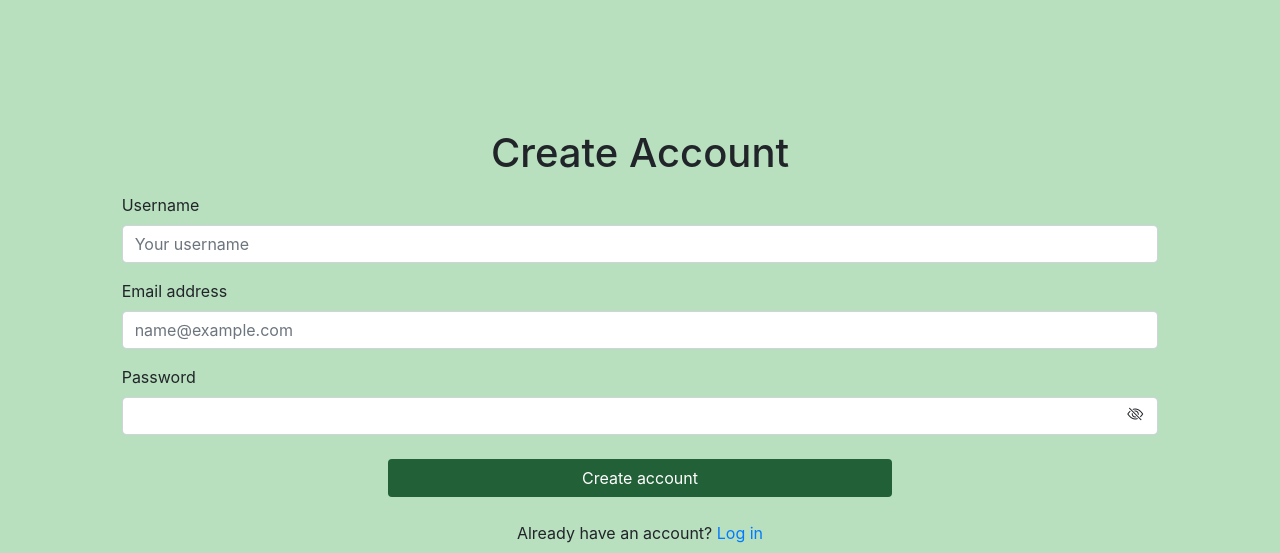
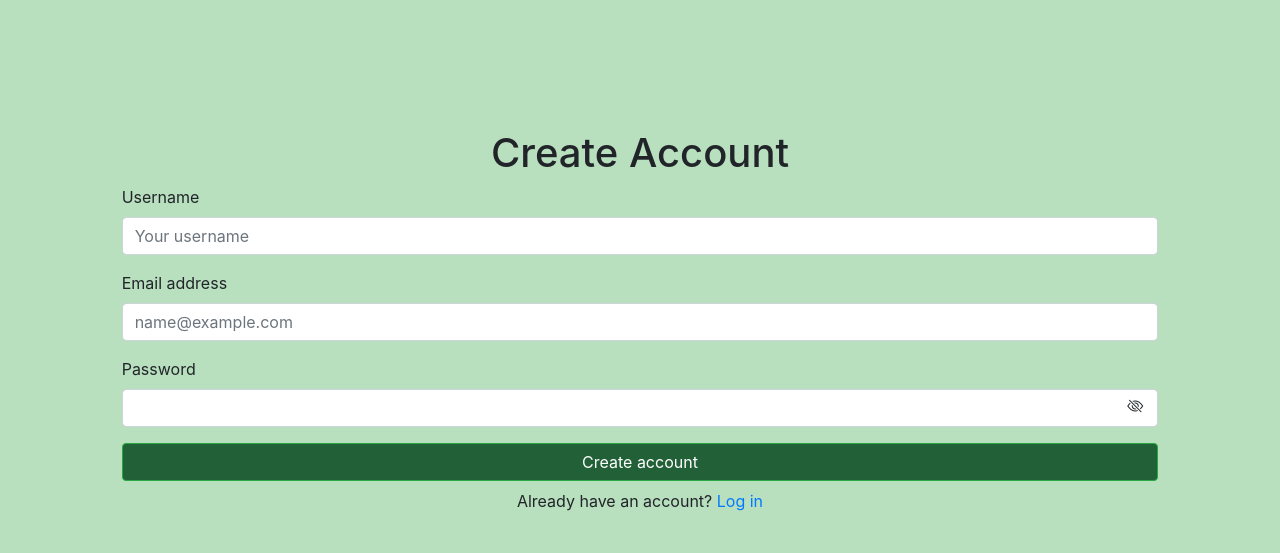
Before and after one commit to Fre0Grella/AgroNET, a PHP site: page /register.html in a window 1280 px wide. Shown: the part 422-975 px from the top of the page. After the commit the page ends 933 px from the top, so only its background shows below. Run offline with PHP 8.4, Linux system fonts and the light colour scheme; some libraries are stand-ins or nearby versions.

Commit message:
register.(html/php/js) is now working,  you can register new users

```diff
--- a/db/db_helper.php
+++ b/db/db_helper.php
@@ -110,7 +110,7 @@ class DatabaseHelper {
         $stmt = $this->db->prepare("SELECT  user_id FROM users WHERE username = ?;");
         $stmt->bind_Param("s", $username);
         $stmt->execute();
-        $result = $stmt->fetch(PDO::FETCH_ASSOC);
+        $result = $stmt->fetch();
         $userid = $result['user_id'];
         $_SESSION['user_id'] = $userid;
     }
--- a/root/js/register.js
+++ b/root/js/register.js
@@ -1,12 +1,14 @@
 function registerUser() {
+    alert("dentrooooo")
     var form = document.getElementById('registerForm');
     var formData = new FormData(form);
 
     var xhr = new XMLHttpRequest();
     xhr.open('POST', '/root/php/register.php', true);
-    xhr.onreadystatechange = function() {
+    xhr.onload = function() {
     if (xhr.readyState == 4 && xhr.status == 200)
     {
+      console.log(xhr.responseText);
       window.location.href = 'home.html';
     }
     else if (xhr.readyState == 4)
--- a/root/newpost.html
+++ b/root/newpost.html
@@ -36,12 +36,15 @@
 
 
     <div class="form-group">
+
     <button type="button" class="btn btn-dark btn-block" onclick="changePostType()">
+
       <div class="row justify-content-center" >
         <div class="col-2">
           <img src="img/icon/greens.svg" class="img-fluid" id="typeImg" name="typeImg">
           <textarea class="form-control" id="category" name="category" rows="1" hidden required>1</textarea>
         </div>
+
       </div>
     </button>
     </div>
--- a/root/php/register.php
+++ b/root/php/register.php
@@ -1,6 +1,8 @@
 <?php
 // connessione al database
 require_once __DIR__ . "/../bootstrap.php";
+
+print_r($_POST);
 
 $username = $_POST['username'];
 $email = $_POST['email'];
--- a/root/register.html
+++ b/root/register.html
@@ -22,23 +22,27 @@
         <div class="conteiner-fluid justify-content-center text-center">
             <h1>Create Account</h1>
         </div>
-        <form action="#" method="post" class="conteiner justify-content-center col-10 offset-1">
-            <div class="username my-3">
-                <label for="userinput" class="form-label">Username</label>
-                <input type="text" class="form-control" id="userinput" placeholder="Your username">
+
+        <form id="registerForm" class="conteiner justify-content-center col-10 offset-1">
+
+            <div class="form-group">
+                <label for="username" class="form-label">Username</label>
+                <input type="text" class="form-control" id="username" name="username" placeholder="Your username" required>
             </div>
-            <div class="email my-3">
-                <label for="emailinput" class="form-label">Email address</label>
-                <input type="email" class="form-control" id="emailinput" placeholder="name@example.com">
+
+            <div class="form-group">
+                <label for="email" class="form-label">Email address</label>
+                <input type="email" class="form-control" id="email" name="email" placeholder="name@example.com" required>
             </div>
-            <div class="password my-3">
+
+            <div class="form-group">
                 <label for="password" class="form-label">Password</label>
-                <input type="password" name="password" id="password" class="form-control"/>
+                <input type="password" name="password" id="password" class="form-control" required>
 				<i class="bi bi-eye-slash" id="togglePassword"></i>
             </div>
-            <div class="button col-12 text-center my-4">
-                <button class="btn col-6 " type="submit">Create account</button>
-            </div>
+
+                <button class="btn btn-success btn-block " type="button" onclick="registerUser()">Create account</button>
+
         </form>
         <div class="conteiner-fluid text-center mt-2">
             <label>Already have an account?</label>
@@ -49,6 +53,7 @@
         integrity="sha384-I7E8VVD/ismYTF4hNIPjVp/Zjvgyol6VFvRkX/vR+Vc4jQkC+hVqc2pM8ODewa9r" crossorigin="anonymous"></script>
         <script src="https://cdn.jsdelivr.net/npm/bootstrap@5.3.2/dist/js/bootstrap.min.js"
         integrity="sha384-BBtl+eGJRgqQAUMxJ7pMwbEyER4l1g+O15P+16Ep7Q9Q+zqX6gSbd85u4mG4QzX+" crossorigin="anonymous"></script>
-        <script src="js/formPassword.js"></script>
+        <!--<script src="js/formPassword.js"></script>-->
+        <script src="js/register.js"></script>
     </body>
 </html>
```
